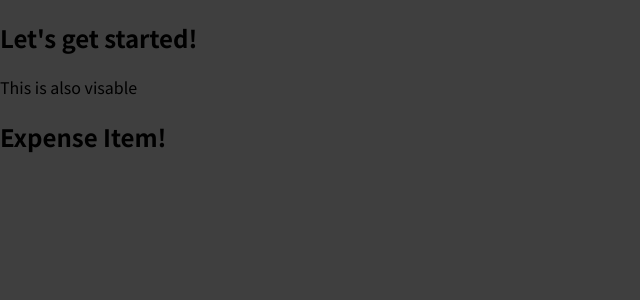
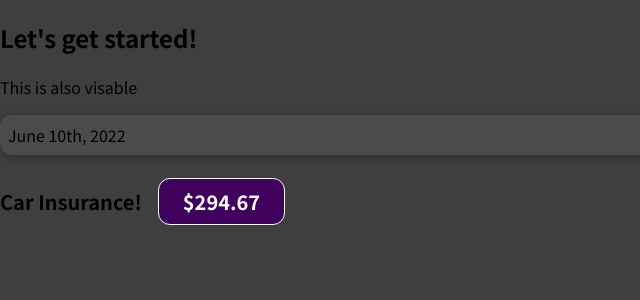
Before and after one commit to ryanosterberg/CTWMedServe2025, a React (Create React App) app in the folder JoeyH/Week2_React/01-starting-setup/: page / in a window 1280 px wide. Shown: the top 300 px of the page, without its empty margins (0-640 px from the left). Built offline with nearby package versions, Linux system fonts and the light colour scheme.

Commit message:
ExpenseItem updated

```diff
--- a/JoeyH/Week2_React/01-starting-setup/src/Components/ExpenseItem.css
+++ b/JoeyH/Week2_React/01-starting-setup/src/Components/ExpenseItem.css
@@ -0,0 +1,56 @@
+.expense-item {
+  display: flex;
+  justify-content: space-between;
+  align-items: center;
+  box-shadow: 0 2px 8px rgba(0, 0, 0, 0.25);
+  padding: 0.5rem;
+  margin: 1rem 0;
+  border-radius: 12px;
+  background-color: #4b4b4b;
+}
+
+.expense-item__description {
+  display: flex;
+  flex-direction: column;
+  gap: 1rem;
+  align-items: flex-end;
+  flex-flow: column-reverse;
+  justify-content: flex-start;
+  flex: 1;
+}
+
+.expense-item h2 {
+  color: #3a3a3a;
+  font-size: 1rem;
+  flex: 1;
+  margin: 0 1rem;
+  color: white;
+}
+
+.expense-item__price {
+  font-size: 1rem;
+  font-weight: bold;
+  color: white;
+  background-color: #40005d;
+  border: 1px solid white;
+  padding: 0.5rem;
+  border-radius: 12px;
+}
+
+@media (min-width: 580px) {
+  .expense-item__description {
+    flex-direction: row;
+    align-items: center;
+    justify-content: flex-start;
+    flex: 1;
+  }
+
+  .expense-item__description h2 {
+    font-size: 1.25rem;
+  }
+
+  .expense-item__price {
+    font-size: 1.25rem;
+    padding: 0.5rem 1.5rem;
+  }
+}
--- a/JoeyH/Week2_React/01-starting-setup/src/Components/ExpenseItem.js
+++ b/JoeyH/Week2_React/01-starting-setup/src/Components/ExpenseItem.js
@@ -1,7 +1,15 @@
 import React from "react";
+import "./ExpenseItem.css";
+
 function ExpenseItem() {
     return (
-        <div><h2>Expense Item!</h2></div>
+        <div>
+            <div className='expense-item'>June 10th, 2022</div>
+            <div className='expense-item__description'>
+                <h2>Car Insurance!</h2>
+                <div className="expense-item__price">$294.67</div>
+            </div>
+        </div>
     );
 
 }
```
Also changed, not shown: 1 other file (tests, documents, lock files or other folders).
